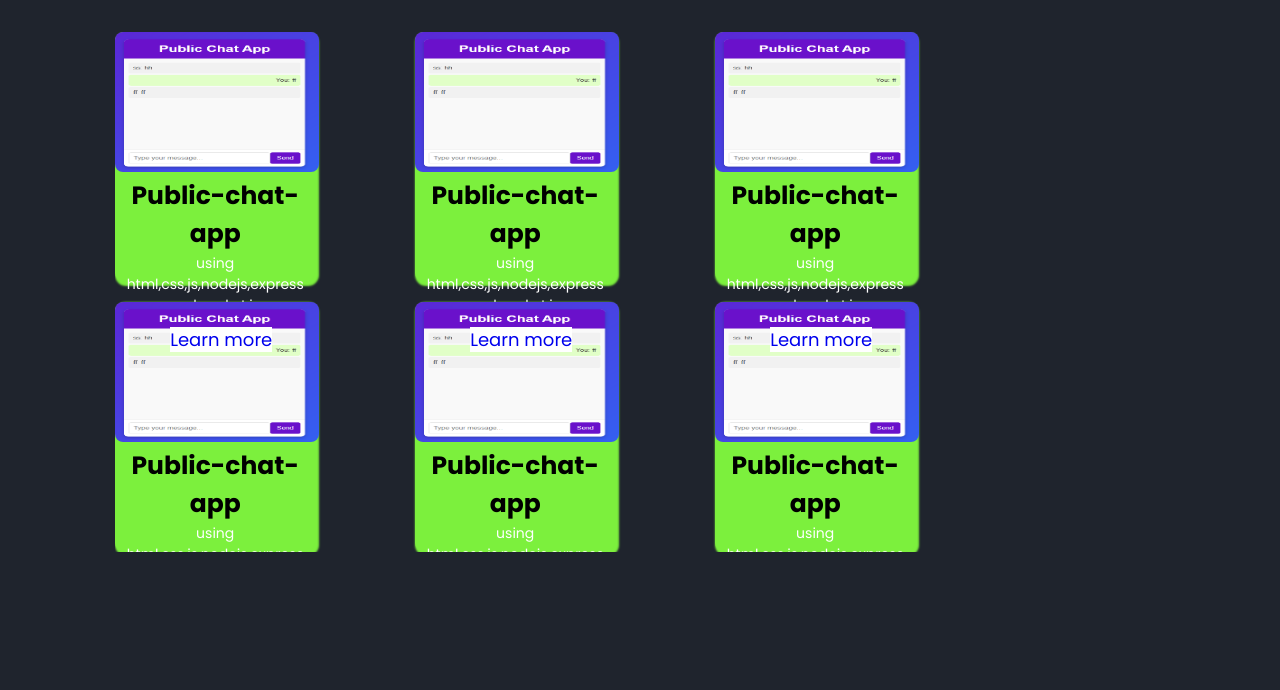
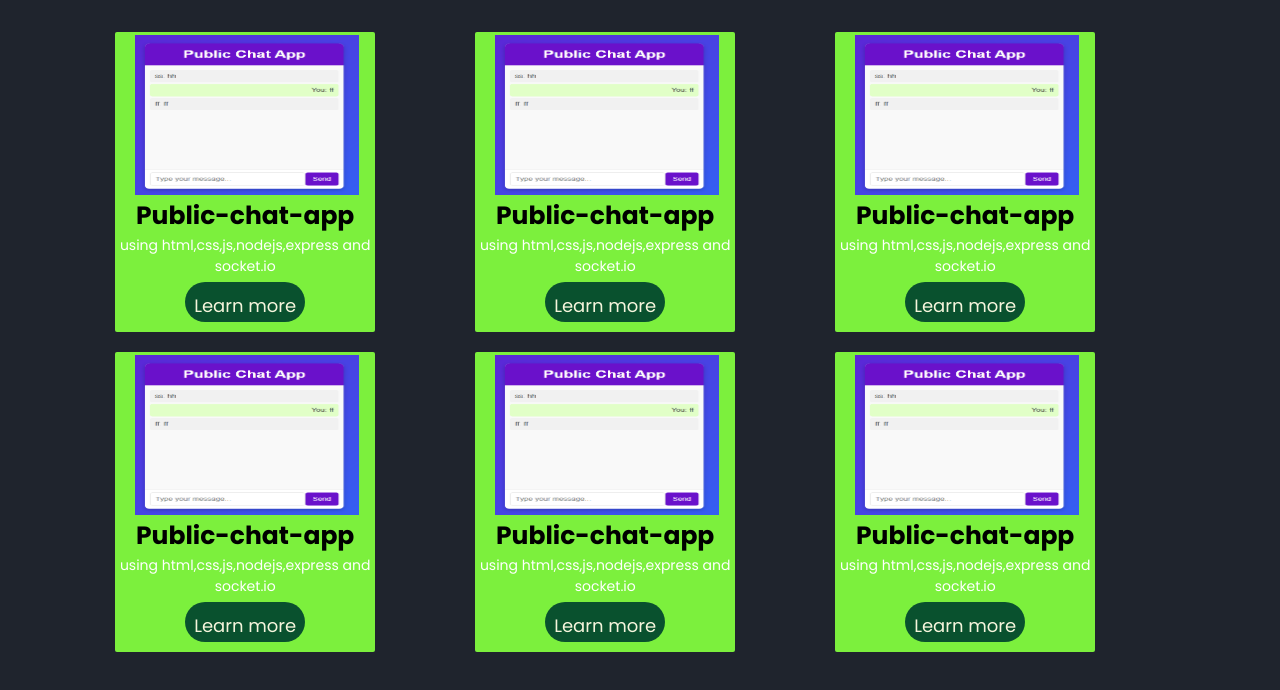
Before and after one commit to deepak-bca22/portfolio_using_nodejs, a website: page public/index.html in a window 1280 px wide. Both pictures are taken after a click on the link "Projects". Shown: the part 68-758 px from the top of the page. Drawn offline with nearby package versions, Linux system fonts and the light colour scheme.

Commit message:
Update style.css

```diff
--- a/public/style.css
+++ b/public/style.css
@@ -137,8 +137,8 @@
 }
 .img-item{
     position: relative;
-    width: 100%;
-    height: 100%;
+    width: 60%;
+    height: 90%;
     background: var(--bg-color);
     border-radius: 50%;
     border: .01rem solid var(--bg-color);
@@ -222,7 +222,7 @@
     border-radius: 6px;
     box-shadow: 2px 2px 2px 2px var(--main-color);
     position: relative;
-    left: 250px;
+    left: 360px;
     top: 50px;
 }
 .contact-box h1{
@@ -258,29 +258,42 @@
     text-align: center;
 }
 .project .card{
-    height: 250px;
-    width: 200px;
+    height: 300px;
+    width: 260px;
     background: var(--main-color);
-    border-radius: 9px;
-    box-shadow: 2px 2px 2px 2px var(--main-color);
+    border-radius: 2px;
     transition-duration: .5s;
 }
 .project .card:hover{
     transform: scale(1.04);
     transition-duration: .5s;
+    background: green;
 }
 .project .card .card-image img{
-height: 140px;
-width: 204px;
-border-radius: 8px;
+height: 160px;
+width: 224px;
+position: relative;
+left: 20px;
+top: 3px;
+}
+.project .card .learn-more{
+    height: 40px;
+    width: 120px;
+    text-align: center;
+    background-color: #09512e;
+    border-radius: 30px;
+    cursor: pointer;
+    position: relative;
+    left: 70px;
+    top:5px;
 }
 .project .card .learn-more a{
     font-size: 18px;
     text-align: center;
-    background:#fff;
+    color: beige;
     position: relative;
-    left: 55px;
     top: 10px;
+
 }
 .project .cards{
     display: flex;
```
